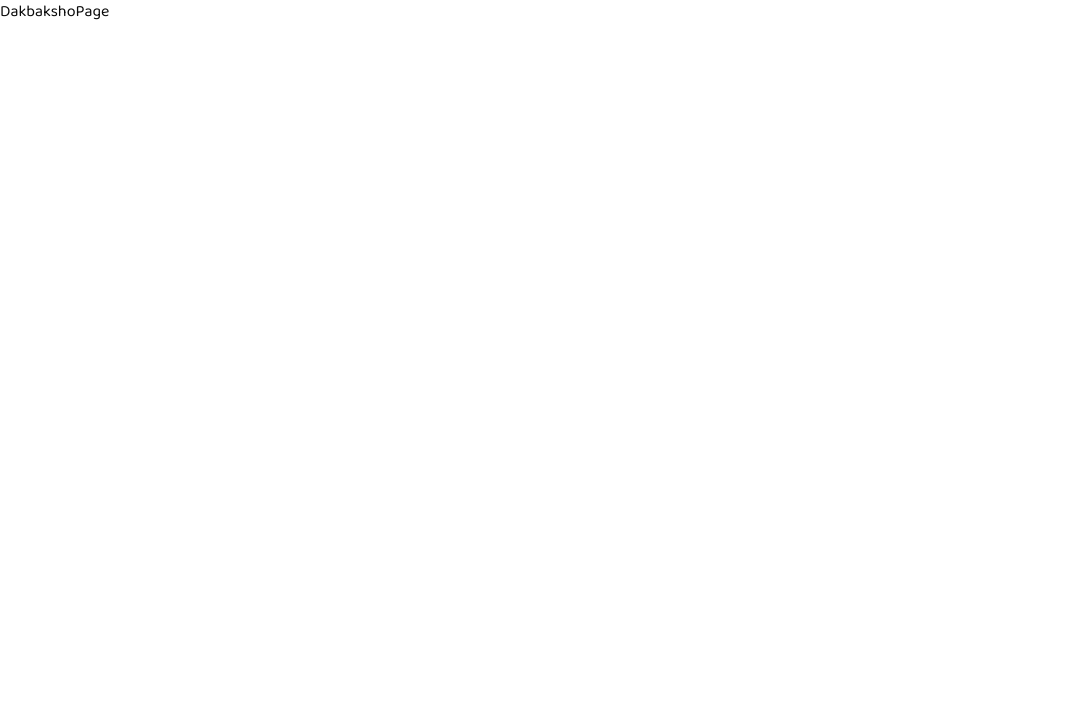
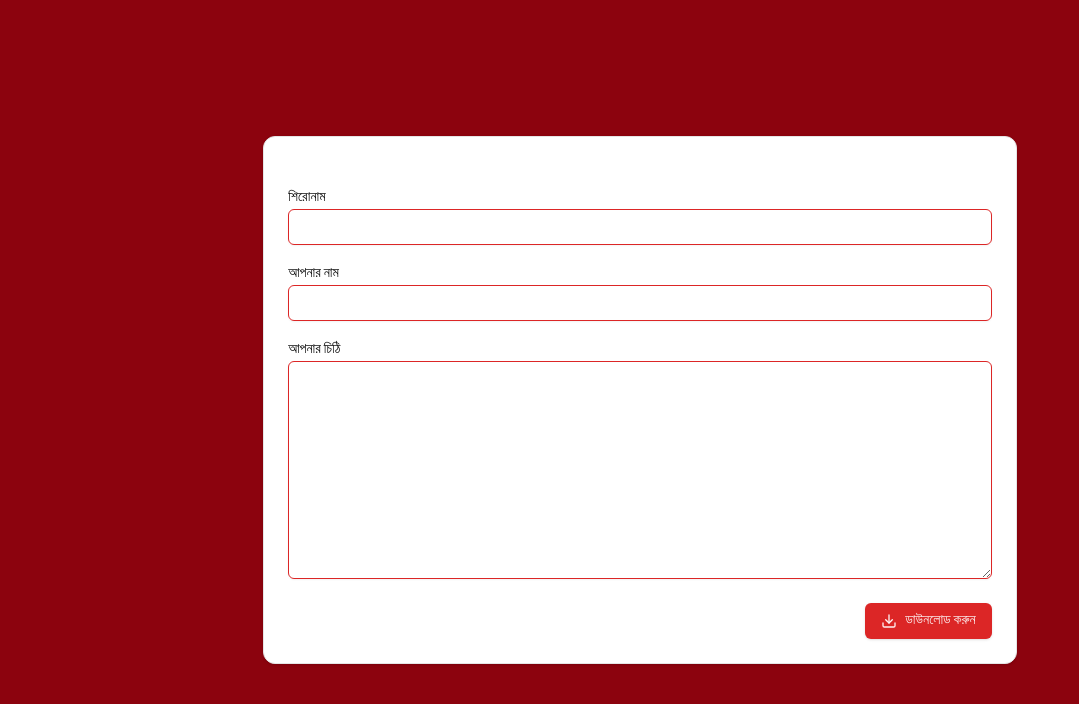
Before and after one commit to muztahiddurjoy/dakbaksho-chitrolekha, a Next.js app: page /dakbaksho in a window 1280 px wide. Shown: the top 704 px of the page, without its empty margins (0-1079 px from the left). Built offline with nearby package versions, Linux system fonts and the light colour scheme.

Commit message:
add ChithiCompose and ChithiContainer components; update DakbakshoPage to include ChithiCompose

```diff
--- a/app/dakbaksho/page.tsx
+++ b/app/dakbaksho/page.tsx
@@ -1,8 +1,11 @@
+import ChithiCompose from '@/components/chithi-compose'
 import React from 'react'
 
 const DakbakshoPage = () => {
   return (
-    <div>DakbakshoPage</div>
+    <div>
+        <ChithiCompose/>
+    </div>
   )
 }
 
--- /dev/null
+++ b/components/chithi-compose.tsx
@@ -0,0 +1,13 @@
+import React from 'react'
+import Chithicontainer from './chithi-container'
+
+const ChithiCompose = () => {
+
+  return (
+    <div className='min-h-[100vh] justify-center flex p-3 flex-col items-center w-full bg-darkRed'>
+        <Chithicontainer/>
+    </div>
+  )
+}
+
+export default ChithiCompose
--- /dev/null
+++ b/components/chithi-container.tsx
@@ -0,0 +1,73 @@
+"use client"
+import React, { useEffect, useState } from 'react'
+import {
+  Card,
+  CardContent,
+  CardDescription,
+  CardFooter,
+  CardHeader,
+  CardTitle,
+} from "@/components/ui/card"
+import { Button } from './ui/button'
+import { Input } from './ui/input'
+import { Textarea } from './ui/textarea'
+import { Label } from './ui/label'
+import { Download } from 'lucide-react'
+
+const Chithicontainer = () => {
+    const [title, settitle] = useState<string>('')
+    const [userName, setuserName] = useState<string>('')
+    const [chithi, setchithi] = useState<string>('')
+
+    useEffect(() => {
+        if(window){
+          const chithi =  window.localStorage.getItem("chithi")
+          try{
+          const chithiObj = JSON.parse(String(chithi))
+            if(chithiObj){
+                settitle(chithiObj.title)
+                setuserName(chithiObj.userName)
+                setchithi(chithiObj.chithi)
+            }
+            }
+            catch(e){
+                console.log(e)
+            }
+        }
+    }, [])
+
+    useEffect(() => {
+        if(window){
+            window.localStorage.setItem("chithi", JSON.stringify({title, userName, chithi}))
+        }
+    }, [title, userName, chithi])
+
+
+  return (
+    <Card className='min-w-[300px] md:w-[60%] w-[90%]'>
+      <CardHeader>
+        {/* <CardTitle>Card Title</CardTitle>
+        <CardDescription>Card Description</CardDescription> */}
+      </CardHeader>
+      <CardContent>
+        <div>
+            <Label htmlFor="title">শিরোনাম</Label>
+            <Input className='border-primary' type="text" id="title" value={title} onChange={(e)=>settitle(e.target.value)} />
+        </div>
+        <div className='mt-4'>
+            <Label htmlFor="userName">আপনার নাম</Label>
+            <Input className='border-primary' type="text" id="userName" value={userName} onChange={(e)=>setuserName(e.target.value)} />
+        </div>
+        <div className='mt-4'>
+            <Label htmlFor="chithi">আপনার চিঠি</Label  >
+            <Textarea className='border-primary' rows={10} value={chithi} onChange={(e)=>setchithi(e.target.value)} />
+        </div>
+      </CardContent>
+      <CardFooter className='flex justify-end'>
+        <Button><Download/> ডাউনলোড করুন</Button>
+      </CardFooter>
+    </Card>
+  )
+}
+
+export default Chithicontainer
--- /dev/null
+++ b/components/ui/card.tsx
@@ -0,0 +1,76 @@
+import * as React from "react"
+
+import { cn } from "@/lib/utils"
+
+const Card = React.forwardRef<
+  HTMLDivElement,
+  React.HTMLAttributes<HTMLDivElement>
+>(({ className, ...props }, ref) => (
+  <div
+    ref={ref}
+    className={cn(
+      "rounded-xl border bg-card text-card-foreground shadow",
+      className
+    )}
+    {...props}
+  />
+))
+Card.displayName = "Card"
+
+const CardHeader = React.forwardRef<
+  HTMLDivElement,
+  React.HTMLAttributes<HTMLDivElement>
+>(({ className, ...props }, ref) => (
+  <div
+    ref={ref}
+    className={cn("flex flex-col space-y-1.5 p-6", className)}
+    {...props}
+  />
+))
+CardHeader.displayName = "CardHeader"
+
+const CardTitle = React.forwardRef<
+  HTMLDivElement,
+  React.HTMLAttributes<HTMLDivElement>
+>(({ className, ...props }, ref) => (
+  <div
+    ref={ref}
+    className={cn("font-semibold leading-none tracking-tight", className)}
+    {...props}
+  />
+))
+CardTitle.displayName = "CardTitle"
+
+const CardDescription = React.forwardRef<
+  HTMLDivElement,
+  React.HTMLAttributes<HTMLDivElement>
+>(({ className, ...props }, ref) => (
+  <div
+    ref={ref}
+    className={cn("text-sm text-muted-foreground", className)}
+    {...props}
+  />
+))
+CardDescription.displayName = "CardDescription"
+
+const CardContent = React.forwardRef<
+  HTMLDivElement,
+  React.HTMLAttributes<HTMLDivElement>
+>(({ className, ...props }, ref) => (
+  <div ref={ref} className={cn("p-6 pt-0", className)} {...props} />
+))
+CardContent.displayName = "CardContent"
+
+const CardFooter = React.forwardRef<
+  HTMLDivElement,
+  React.HTMLAttributes<HTMLDivElement>
+>(({ className, ...props }, ref) => (
+  <div
+    ref={ref}
+    className={cn("flex items-center p-6 pt-0", className)}
+    {...props}
+  />
+))
+CardFooter.displayName = "CardFooter"
+
+export { Card, CardHeader, CardFooter, CardTitle, CardDescription, CardContent }
--- /dev/null
+++ b/components/ui/input.tsx
@@ -0,0 +1,22 @@
+import * as React from "react"
+
+import { cn } from "@/lib/utils"
+
+const Input = React.forwardRef<HTMLInputElement, React.ComponentProps<"input">>(
+  ({ className, type, ...props }, ref) => {
+    return (
+      <input
+        type={type}
+        className={cn(
+          "flex h-9 w-full rounded-md border border-input bg-transparent px-3 py-1 text-base shadow-sm transition-colors file:border-0 file:bg-transparent file:text-sm file:font-medium file:text-foreground placeholder:text-muted-foreground focus-visible:outline-none focus-visible:ring-1 focus-visible:ring-ring disabled:cursor-not-allowed disabled:opacity-50 md:text-sm",
+          className
+        )}
+        ref={ref}
+        {...props}
+      />
+    )
+  }
+)
+Input.displayName = "Input"
+
+export { Input }
--- /dev/null
+++ b/components/ui/label.tsx
@@ -0,0 +1,26 @@
+"use client"
+
+import * as React from "react"
+import * as LabelPrimitive from "@radix-ui/react-label"
+import { cva, type VariantProps } from "class-variance-authority"
+
+import { cn } from "@/lib/utils"
+
+const labelVariants = cva(
+  "text-sm font-medium leading-none peer-disabled:cursor-not-allowed peer-disabled:opacity-70"
+)
+
+const Label = React.forwardRef<
+  React.ElementRef<typeof LabelPrimitive.Root>,
+  React.ComponentPropsWithoutRef<typeof LabelPrimitive.Root> &
+    VariantProps<typeof labelVariants>
+>(({ className, ...props }, ref) => (
+  <LabelPrimitive.Root
+    ref={ref}
+    className={cn(labelVariants(), className)}
+    {...props}
+  />
+))
+Label.displayName = LabelPrimitive.Root.displayName
+
+export { Label }
--- /dev/null
+++ b/components/ui/textarea.tsx
@@ -0,0 +1,22 @@
+import * as React from "react"
+
+import { cn } from "@/lib/utils"
+
+const Textarea = React.forwardRef<
+  HTMLTextAreaElement,
+  React.ComponentProps<"textarea">
+>(({ className, ...props }, ref) => {
+  return (
+    <textarea
+      className={cn(
+        "flex min-h-[60px] w-full rounded-md border border-input bg-transparent px-3 py-2 text-base shadow-sm placeholder:text-muted-foreground focus-visible:outline-none focus-visible:ring-1 focus-visible:ring-ring disabled:cursor-not-allowed disabled:opacity-50 md:text-sm",
+        className
+      )}
+      ref={ref}
+      {...props}
+    />
+  )
+})
+Textarea.displayName = "Textarea"
+
+export { Textarea }
--- a/package.json
+++ b/package.json
@@ -9,6 +9,7 @@
     "lint": "next lint"
   },
   "dependencies": {
+    "@radix-ui/react-label": "^2.1.2",
     "@radix-ui/react-slot": "^1.1.2",
     "class-variance-authority": "^0.7.1",
     "clsx": "^2.1.1",
```
Also changed, not shown: 1 other file (tests, documents, lock files or other folders).
